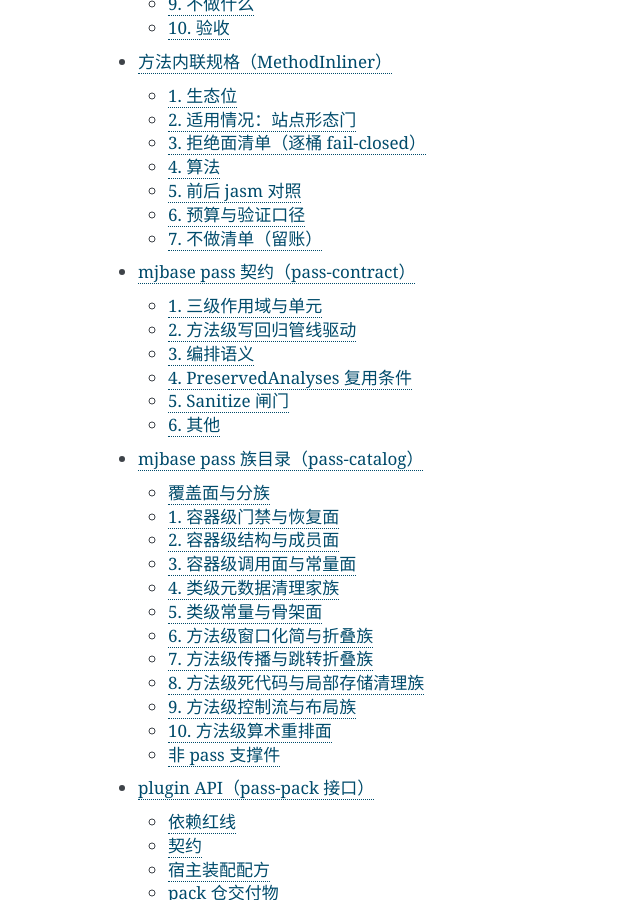
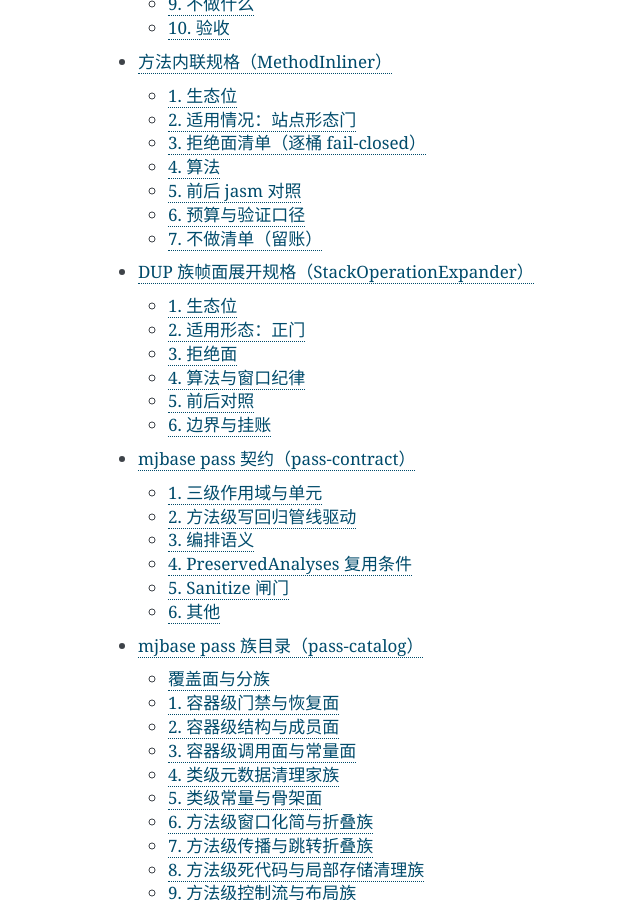
Before and after one commit to luiox/mjbase, a Sphinx documentation site: the page built from mjbase/doc/index.rst, in a window 1280 px wide and 900 px high, scrolled down 1915 px. Shown: the whole window, without its empty margins (312-952 px from the left). Built offline with Sphinx 7.4.7, drawn with Linux system fonts in a browser that asks for light colours; some of the changed lines change nothing that is shown.

Commit message:
docs(doc): stack-op-expander 规格篇与 pass-catalog 条目

```diff
--- a/mjbase/doc/index.rst
+++ b/mjbase/doc/index.rst
@@ -21,6 +21,7 @@ mjbase 设计规格
    analysis-cache-and-container-stack
    reachability-closure-design
    method-inliner
+   stack-op-expander
    pass-contract
    pass-catalog
    plugin-api
--- a/mjbase/doc/pass-catalog.rst
+++ b/mjbase/doc/pass-catalog.rst
@@ -12,7 +12,7 @@ mjbase pass 族目录（pass-catalog）
 覆盖面与分族
 ------------
 
-覆盖面是 ``mjbase/src/mjbase/pass/default_pass_registry.cpp``\ 注册的全部 72 个 pass：17 个容器级（``GlobalPass``\ ）、17 个类级（``ClassPass``\ ）、38 个方法级（``MethodPass``\ ）。分族依据是注册表标签（``scope``\ /\ ``action``\ /\ ``stability``\ ）与各头注自报的家族名，按职责分十族；成员清单与族内分工全部以现状为准。
+覆盖面是 ``mjbase/src/mjbase/pass/default_pass_registry.cpp``\ 注册的全部 73 个 pass：17 个容器级（``GlobalPass``\ ）、17 个类级（``ClassPass``\ ）、39 个方法级（``MethodPass``\ ）。分族依据是注册表标签（``scope``\ /\ ``action``\ /\ ``stability``\ ）与各头注自报的家族名，按职责分十族；成员清单与族内分工全部以现状为准。
 
 两个全族惯例：
 
@@ -447,6 +447,14 @@ StackOperationSimplifier
 - 验收门：``stack_operation_test``\ 。
 - 链序：内置管线 ``phase.stack-op-simplify``\ ；标签 ``stability:default``\ 。
 
+.. _pass-catalog-stack-operation-expander:
+
+StackOperationExpander
+^^^^^^^^^^^^^^^^^^^^^^
+
+- 一行条目：常量 producer 上 DUP 族按帧溯源展开，复制槽位改由原常量装载克隆独立供给（StackOperationSimplifier 对偶面）；适用形态、槽宽形判别、窗口纪律与前后对照见 :doc:`stack-op-expander`\ （规格篇）。单测 ``stack_operation_expander_test``\ 。
+- 链序：内置管线 ``phase.stack-op-expand``\ ；组合顺序建议 expand → simplify；标签 ``stability:opt-in``\ 。
+
 .. _pass-catalog-const-char-array-string-folder:
 
 ConstCharArrayStringFolder
@@ -842,4 +850,4 @@ CommutativeOperatorReorder
 非 pass 支撑件
 --------------
 
-``pass/``\ 目录内不注册为 pass 的支撑件，不设规格节：``window_rule.hpp``\ （窗口匹配 + 原子替换共享引擎）、``local_op.hpp``\ （局部变量指令解码）、``method_rewrite_util.hpp``\ （常量装载判定与物化共享面）、``default_pass_registry.cpp``\ （默认注册表组合根）、``builtin_pipelines.cpp``\ （内置命名管线装配——\ ``default-optimize``\ 与八个 ``phase.*``\ 管线）。注册面接口在 spi（\ :ref:`pass-contract`\ §1 的三级作用域基类），装配落在本目录、依赖方向 pass ⇒ spi 单向。
+``pass/``\ 目录内不注册为 pass 的支撑件，不设规格节：``window_rule.hpp``\ （窗口匹配 + 原子替换共享引擎）、``local_op.hpp``\ （局部变量指令解码）、``method_rewrite_util.hpp``\ （常量装载判定与物化共享面）、``default_pass_registry.cpp``\ （默认注册表组合根）、``builtin_pipelines.cpp``\ （内置命名管线装配——\ ``default-optimize``\ 与九个 ``phase.*``\ 管线）。注册面接口在 spi（\ :ref:`pass-contract`\ §1 的三级作用域基类），装配落在本目录、依赖方向 pass ⇒ spi 单向。
--- /dev/null
+++ b/mjbase/doc/stack-op-expander.rst
@@ -0,0 +1,114 @@
+.. _stack-op-expander-spec:
+
+DUP 族帧面展开规格（StackOperationExpander）
+============================================
+
+状态：定稿，已落地。微观契约（纪律门位、拒收口径、克隆语义）在 ``stack_operation_expander.hpp`` 头注；本文承载适用形态、槽宽形判别、窗口算法与前后对照，读法：先 §2 判「这条 DUP 吃不吃」，再 §3 看改写怎么落，§5 是逐形字节级实样。
+
+1. 生态位
+---------
+
+StackOperationSimplifier 的对偶面：那边是收缩（``dup;pop``\ →\ ∅ 一类窗口折叠），本件是展开——常量 producer 上的 DUP 族复制语义按帧溯源还原，把「一条装载 + 复制」还原成多条独立装载。服务对象是后续窗口匹配：store/load 中转消除、比较折叠一类的匹配器要求每个操作数来源都是一条看得见的独立装载指令，复制形（javac 少发、混淆器常发）挡在它们面前。
+
+邻接窗口面（simplifier 的 ``装载;dup``\ 规则族）有两处天然盲区：生产者必须与 DUP 词法紧贴（隔一条 ``iinc``\ 就不可见），且装载叶子按宽语义不含 ``ldc2_w``\ （cat2 装载只认 lconst/dconst 家族字面）。帧面把「谁喂了这个槽」从词法邻接解放为数据流事实：来源穿透栈复制（dup/swap）与 store→load，凡单一来源收敛到纯常量装载者皆在射程内。
+
+消费形态：opt-in 管线 ``phase.stack-op-expand``\ （默认链不收，CLI ``-p``\ 显式挂点）；注册名 ``StackOperationExpander``\ （pass 名与行为绑定的回归锚）。组合顺序建议 expand → simplify：展开后简化器可把克隆面再折叠回等价形（§5.6）。
+
+2. 适用形态：正门
+-----------------
+
+吃 DUP 全族六形，输入槽预算与复制区宽度由操作码定死；cat2 与否不作假设，由入口帧的槽宽事实判别（dup2 的两形、dup2_x2 的三形由此唯一确定，见 §3）。
+
+放行四条门槛，全部满足才展开：
+
+- DUP 指令可达且入口帧可得（帧分析失败的方法整方法保守不动）；
+- 每个输入槽值的来源收敛为单一指令（``OriginValue``\ 为 Insn 形态——分支汇合多来源退化为未知即拒收，不同生产者装同一常量值的形态同样不收）；
+- 来源是纯常量装载：int/long/float/double/string 常量、``ACONST_NULL``\ 与 ldc Class/MethodType/MethodHandle 元数据常量（与 UselessPopCleaner 帧面生产者判定同一覆盖面——那边管删、这边管克隆；condy 不认领，bootstrap 求值语义不做假设）；
+- 宽度互证：来源生产者的常量类别（cat1/cat2）与帧槽宽一致（合法输入由 Verifier 保证，双查防畸形）。
+
+按操作码分两种改写形：
+
+- **形 A（dup / dup2）**\ ：原位消解——窗口就是 DUP 一条指令，替换为输入切片来源的克隆序列（deep→top 重发一遍输入），来源生产者保留原位。克隆是常量重发，与执行时机无关，因此生产者与 DUP 无需词法邻接：隔 ``iinc``\ 、穿 store→load 的来源都放行。
+- **形 B（dup_x1 / dup_x2 / dup2_x1 / dup2_x2）**\ ：整窗重排——输出形对输入切片作了重排，只推不排无法原位表达，必须把输入生产者连同 DUP 一起吃进窗口整窗重发。额外门槛两条：整窗连续（输入切片的来源生产者恰为 DUP 之前 slice.size() 条指令、词法序与栈序一致）；窗口纪律（首条豁免，内点不得被分支/异常表标签锚定，见 §4）。
+
+3. 拒绝面
+---------
+
+- 来源是入参（Parameter 身份）或局部装载：非常量，克隆重发不可靠（局部值可被中途改写）。
+- 分支汇合来源退化 Unknown：不同路径喂不同值，展开对某条路径不可见。
+- X 族输入切片含非常量槽：输出重排需要整组可重发。
+- X 族窗内不连续（来源隔着 ``iinc``\ /中继指令）：窗内指令要随整窗删除，不可删成员断门。dup/dup2 的形 A 不受此门（对照：形 A 恰恰靠帧面吃隔距形态）。
+- X 族窗内点被标签锚定（分支目标/异常表边界）。
+- 共享来源喂多槽（如 ``iconst_1;dup;dup_x1``\ 顶两槽同源）：整窗连续性在位置核对上天然失配，拒收。
+- cat2 被复制区/插入区边界劈开（VerifyError 形态）、宽度互证失配、帧分析失败、指令不可达。
+
+4. 算法与窗口纪律
+-----------------
+
+每轮：跑 ``traceOrigins``\ 帧溯源 → 逐条可达 DUP 造展开计划 → 最长不重叠规划 → 自右向左批式落盘 → 有应用则迭代到不动点。展开只消灭 DUP 不制造 DUP，收敛有保证。
+
+槽宽形判别以入口帧为准：从栈顶按槽预算读输入值序列（cat2 底槽行随值整体跳过），复制区预算（dup 族 1 槽、dup2 族 2 槽）必须被完整值填满——顶值 cat2 即 cat2 形，否则要求顶两值都 cat1。X 族输出形 = 复制区 ++ 插入区 ++ 复制区（各区 deep→top），例：dup_x1 输入 ``[v2,v1]``\ → 输出 ``[v1,v2,v1]``\ 。
+
+窗口纪律与 stack_operation 套件同构，门位一一对应：
+
+- **首条豁免**\ ：窗口首条被覆写为替换首条、保留其首边界标签语义——替换整体与原窗口栈面等价，从窗首进入的任何路径执行整段替换得到同一结果；
+- **内部锚标签拒收**\ ：窗内点（含 DUP 落点）被 ``labelsAnchorAt``\ 锚定（分支目标与异常表边界两角色都算）即整窗拒收，按窗口粒度跳过、其余计划继续；
+- **最长不重叠**\ ：计划起点降序、同起点长窗优先，自右向左执行，与已应用区间重叠者按窗口粒度跳过。
+
+与 tmatcher 的分工申报：本件窗口是数据依赖窗（宽度与来源由帧给出，形状规则表达不了「隔 iinc 的来源」），不走 ``plansFor``\ 形状规则面；纪律门在同等位置重实现，语义与套件申报一致。编辑机械与 simplifier 的 ``applyPlan``\ 非空路径一致（覆写窗首、倒序擦除、链式插回克隆）。maxStack/maxLocals 不变：展开前后各程序点栈深逐一相同。
+
+5. 前后对照
+-----------
+
+以下对照用助记形式（夹具为可验证栈形，消费尾巴只用于收口栈平衡）。
+
+5.1 dup 隔 iinc（形 A 帧面盲区消除；pop 消费第二份克隆）：
+
+.. code-block:: text
+
+    before: iconst_5; iinc 0,+1; dup; pop; ireturn
+    after:  iconst_5; iinc 0,+1; iconst_5; pop; ireturn
+
+5.2 dup2 cat2 形（邻接窗口面的 ldc2_w 盲区；pop2 消费第二份克隆）：
+
+.. code-block:: text
+
+    before: ldc2_w K; dup2; pop2; lreturn
+    after:  ldc2_w K; ldc2_w K; pop2; lreturn
+
+5.3 dup2 双 cat1 形（两槽各克隆一条）：
+
+.. code-block:: text
+
+    before: iconst_1; iinc 0,+1; iconst_2; dup2; pop2; pop2; return
+    after:  iconst_1; iinc 0,+1; iconst_2; iconst_1; iconst_2; pop2; pop2; return
+
+5.4 dup_x1 整窗重排（输出形 [v1,v2,v1]）：
+
+.. code-block:: text
+
+    before: iconst_1; iconst_2; dup_x1; pop2; ireturn
+    after:  iconst_2; iconst_1; iconst_2; pop2; ireturn
+
+5.5 dup_x2 cat2 插入形（输出形 [v1,v2,v1]，v2 占双槽）：
+
+.. code-block:: text
+
+    before: ldc2_w K; iconst_3; dup_x2; pop; lstore 1; pop; return
+    after:  iconst_3; ldc2_w K; iconst_3; pop; lstore 1; pop; return
+
+5.6 组合面：展开后简化器再折叠回等价形（§5.3 夹具接一轮 simplifier）：
+
+.. code-block:: text
+
+    after-expander: iconst_1; iinc 0,+1; iconst_2; iconst_1; iconst_2; pop2; pop2; return
+    after-simplifier: iconst_1; iinc 0,+1; pop; return
+
+两形净栈效应同为零，等价形不等于原形（窗口折叠语义按 simplifier 规则面走）。
+
+6. 边界与挂账
+-------------
+
+- SWAP 双常量换位（``ldc K1; ldc K2; swap``\ → 换序克隆）不在本件族内——SWAP 无「复制」语义，归属收缩面对账（simplifier 已有同族常量形规则），全类型泛化挂账。
+- 共享来源 X 族的逐中继放宽挂账：UPC 帧面已把 DUP 中继别名折叠细化落地，本件的整窗连续门比它保守一档（中继在场即拒收），后续可按同一互证思路收窄。
+- ``ldc``\ 元数据常量（Class/MethodType/MethodHandle）克隆重发已收；condy 保持不认领，与 UPC 口径联动。
```
